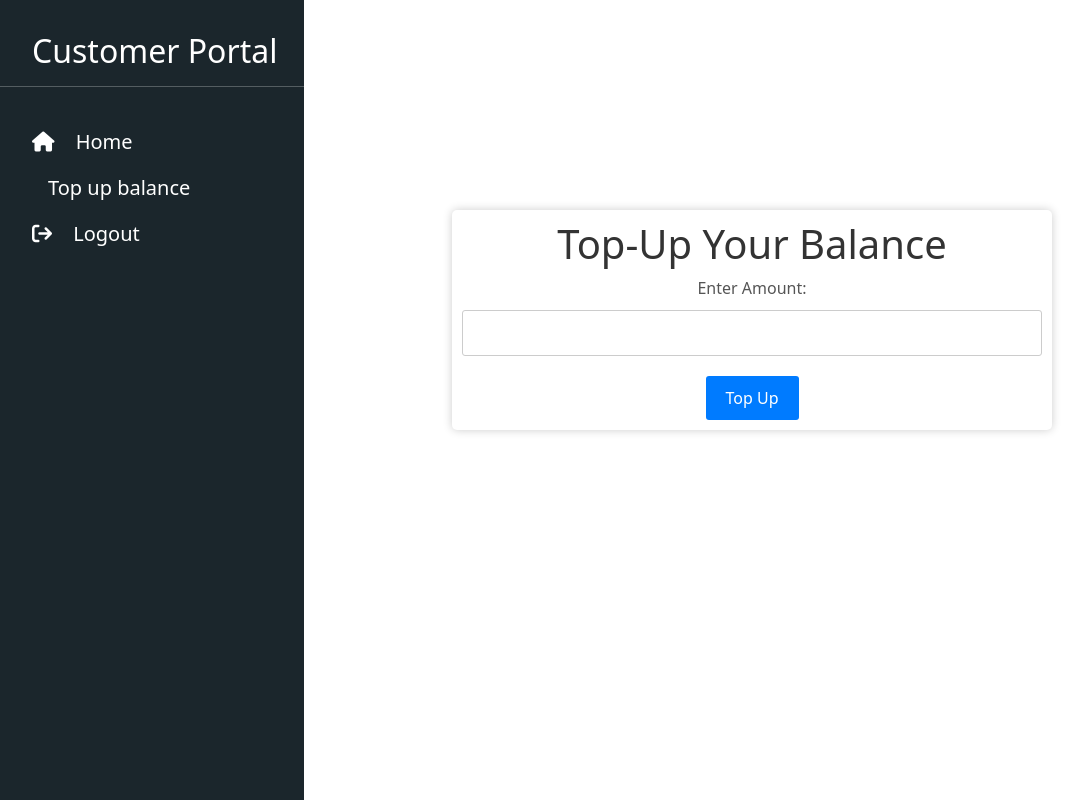
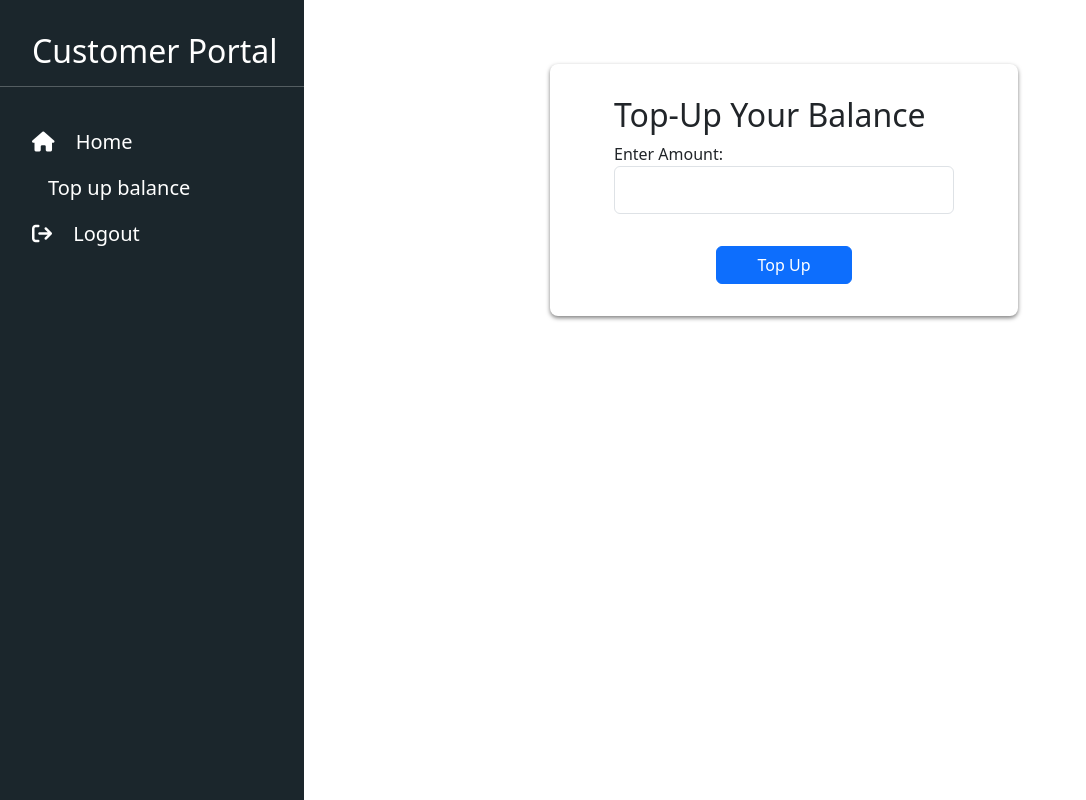
Before and after one commit to LukeMacdonald/scooter-share, a Flask app: template agent/web/templates/customer/pages/top-up-balance.html in a window 1280 px wide. Shown: the whole page, without its empty margins (16-1102 px from the left). Run offline with Flask 3, Linux system fonts and the light colour scheme; the template is opened without the code that fills it, so the values that code supplies are empty; some libraries are stand-ins or nearby versions.

Commit message:
updated css files for customer and engineer menus

```diff
--- a/agent/web/static/css/styles.css
+++ b/agent/web/static/css/customer.css
@@ -1,91 +1,16 @@
-
-.home-section{
-    width: 75%;
-    margin: 2rem auto;
-}
-.login-header{
-    margin: 2rem 0 3rem 0;
-}
-.login-container {
-    display: flex;
-    flex-direction: column;
-    justify-content: center;
-    align-items: center;
-    background-color: rgb(238, 238, 238);
-    border-radius: 5px;
-    height: 100vh;
-}
-.form-container{
-    width: 100%;
-    text-align: center;
-
-}
-.button-custom {
-    width: 60%;
-    height: 3rem;
-    margin: 2rem auto 3rem auto;
-}
-
-.form-control {
-    width: 70%;
-    height: 3rem;
-    margin: 0 auto;
-    margin-bottom: 2rem; /* Add some spacing */
-}
-.error-message{
-    color: red;
-    font-weight:500;
-}
-#gmp-map {
-    height: 80vh;
-}
-.nav-link {
-    text-decoration: none;
-    color: white;
-}
-.nav-link.active {
-    background-color: #1ea3f6; /* Highlight color */
-    color: white; /* Text color */
-    border-radius: 5px 0 0 5px;
-}
-.nav-link.active:hover {
-    background-color: #1ea3f6; /* Highlight color */
-    color: white; /* Text color */
-    border-radius: 5px 0 0 5px;
-}
-.sidebar-container{
-    min-height: 100vh;
-    background-color: #1B262C;
-    color: white;
-    padding-right:0;
-    padding-left:0;
-}
-.sidebar-link-container{
-    margin-left: 2rem;
-    margin-top: 2rem
-}
-.nav-link:hover {
-    background-color: #6baad1; /* Highlight color */
-    color: white; /* Text color */
-    border-radius: 5px 0 0 5px;
-}
-.current-location{
-    margin-top: 1rem;
-}
-
 .center {
     margin: auto;
     width: 100%;
     padding: 10px;
 }
 
-td {
+.custom-td {
     text-align: center;
     padding-right: 20px;
     padding-bottom: 10px;
 }
 
-th {
+.custom-th {
     text-align: center;
     padding-right: 20px;
 }
@@ -97,7 +22,7 @@ th {
     border-radius: 15px;
     padding: 5px;
     width: 98%;
-    box-shadow: 5px 5px 10px rgba(0, 0, 0, 0.3);
+    box-shadow: 0 2px 4px rgba(0, 0, 0, 0.5);
 }
 
 .container {
@@ -164,3 +89,40 @@ th {
 .submit-button:hover {
     background-color: #0056b3;
 }
+
+.custom-input{
+    width: 100%;
+    height: 3rem;
+    margin-bottom: 2rem;
+}
+.back{
+    text-decoration: none;
+
+}
+
+.booking-body {
+    font-family: Arial, sans-serif;
+}
+
+.booking-h2 {
+    text-align: center;
+    color: #333;
+    margin-top: 2rem;
+}
+
+.booking-form {
+    width: 50%;
+    margin: 5rem auto;
+    background-color: #fff;
+    padding: 2rem 4rem;
+    border-radius: 8px;
+    box-shadow: 0 2px 4px rgba(0, 0, 0, 0.5);
+}
+.top-up{
+    margin: 2rem auto;
+    width: 50%;
+    padding: 2rem 4rem;
+    border-radius: 8px;
+    box-shadow: 0 2px 4px rgba(0, 0, 0, 0.5);
+    background-color: #fff;
+}
--- /dev/null
+++ b/agent/web/static/css/engineer.css
@@ -0,0 +1,6 @@
+#gmp-map {
+    height: 80vh;
+}
+.current-location{
+    margin-top: 1rem;
+}
--- a/agent/web/templates/customer/base.html
+++ b/agent/web/templates/customer/base.html
@@ -10,7 +10,8 @@
     <script src="https://cdn.jsdelivr.net/npm/@popperjs/core@2.9.2/dist/umd/popper.min.js" integrity="sha384-IQsoLXl5PILFhosVNubq5LC7Qb9DXgDA9i+tQ8Zj3iwWAwPtgFTxbJ8NT4GN1R8p" crossorigin="anonymous"></script>
     <script src="https://cdn.jsdelivr.net/npm/bootstrap@5.0.2/dist/js/bootstrap.min.js" integrity="sha384-cVKIPhGWiC2Al4u+LWgxfKTRIcfu0JTxR+EQDz/bgldoEyl4H0zUF0QKbrJ0EcQF" crossorigin="anonymous">
     </script>
-    <link rel="stylesheet" type="text/css" href="{{ url_for('static', filename='css/styles.css') }}">
+    <link rel="stylesheet" type="text/css" href="{{ url_for('static', filename='css/main.css') }}">
+    <link rel="stylesheet" type="text/css" href="{{ url_for('static', filename='css/customer.css') }}">
 </head>
 <body>
     <div class="container-fluid">
--- a/agent/web/templates/customer/pages/top-up-balance.html
+++ b/agent/web/templates/customer/pages/top-up-balance.html
@@ -5,65 +5,16 @@
 {% block title %}Home{% endblock %}
 
 {% block content %}
-<html>
-<head>
-    <title>Balance Top-Up</title>
-    <style>
-        .container {
-            max-width: 600px;
-            margin: 0 auto;
-            background-color: #fff;
-            border-radius: 5px;
-            box-shadow: 0px 0px 10px rgba(0, 0, 0, 0.2);
-            position: absolute;
-            top: 40%;
-            left: 60%;
-            transform: translate(-50%, -50%);
-            padding: 10px;
-        }
-        h1 {
-            text-align: center;
-            color: #333;
-        }
-        form {
-            text-align: center;
-        }
-        label {
-            display: block;
-            margin-bottom: 10px;
-            color: #555;
-        }
-        input[type="number"] {
-            width: 100%;
-            padding: 10px;
-            margin-bottom: 20px;
-            border: 1px solid #ccc;
-            border-radius: 3px;
-            font-size: 16px;
-        }
-        input[type="submit"] {
-            background-color: #007bff;
-            color: #fff;
-            border: none;
-            border-radius: 3px;
-            padding: 10px 20px;
-            font-size: 16px;
-            cursor: pointer;
-        }
-        input[type="submit"]:hover {
-            background-color: #0056b3;
-        }
-    </style>
-</head>
-<body>
-    <div class="container">
-        <h1>Top-Up Your Balance</h1>
-
+    <div class="top-up">
+        <h2>Top-Up Your Balance</h2>
         <form method="POST" action="{{ url_for('user.top_up_balance') }}" onsubmit="return validateForm()">
-            <label for="amount">Enter Amount:</label>
-            <input type="number" id="amount" name="amount" min="0.01" step="0.01" required>
-
-            <input type="submit" value="Top Up">
+            <div class="form-group">
+                <label for="amount">Enter Amount:</label>
+                <input class="form-control custom-input" type="number" id="amount" name="amount" min="0.01" step="0.01" required>
+            </div>
+            <div style="text-align:center">
+            <input type="submit" class="btn btn-primary" value="Top Up" style="width:40%">
+            </div>
         </form>
     </div>
     <script>
@@ -79,6 +30,4 @@
             return true;
         }
     </script>
-</body>
-</html>
 {% endblock %}
--- a/agent/web/templates/engineer/base.html
+++ b/agent/web/templates/engineer/base.html
@@ -10,7 +10,8 @@
     <script src="https://cdn.jsdelivr.net/npm/@popperjs/core@2.9.2/dist/umd/popper.min.js" integrity="sha384-IQsoLXl5PILFhosVNubq5LC7Qb9DXgDA9i+tQ8Zj3iwWAwPtgFTxbJ8NT4GN1R8p" crossorigin="anonymous"></script>
     <script src="https://cdn.jsdelivr.net/npm/bootstrap@5.0.2/dist/js/bootstrap.min.js" integrity="sha384-cVKIPhGWiC2Al4u+LWgxfKTRIcfu0JTxR+EQDz/bgldoEyl4H0zUF0QKbrJ0EcQF" crossorigin="anonymous">
     </script>
-    <link rel="stylesheet" type="text/css" href="{{ url_for('static', filename='css/styles.css') }}">
+    <link rel="stylesheet" type="text/css" href="{{ url_for('static', filename='css/main.css') }}">
+    <link rel="stylesheet" type="text/css" href="{{ url_for('static', filename='css/engineer.css') }}">
 </head>
 <body>
     <div class="container-fluid">
--- a/agent/web/templates/login.html
+++ b/agent/web/templates/login.html
@@ -5,7 +5,7 @@
         <meta name="viewport" content="width=device-width, initial-scale=1.0">
         <link href="{{ url_for('static', filename='bootstrap/bootstrap.min.css') }}" rel="stylesheet" media="screen">
         <script src="{{ url_for('static', filename='bootstrap/bootstrap.min.js') }}" charset="utf-8"></script>
-        <link rel="stylesheet" type="text/css" href="{{ url_for('static', filename='css/styles.css') }}">
+        <link rel="stylesheet" type="text/css" href="{{ url_for('static', filename='css/main.css') }}">
         <title>Login</title>
     </head>
     <body style="background-color: #222831">
@@ -18,10 +18,10 @@
                     <h1 class="display-4 login-header">Welcome Back</h1>
                     <form method="POST" action="{{ url_for('user.login_post') }}">
                         <div class="form-group">
-                            <input class="form-control" id="email" name="email" placeholder="Email Address" value="" required>
+                            <input class="form-control login-form-control " id="email" name="email" placeholder="Email Address" value="" required>
                         </div>
                         <div class="form-group">
-                            <input class="form-control" id="password" name="password" type="password" placeholder="Enter Password" value="" required>
+                            <input class="form-control login-form-control " id="password" name="password" type="password" placeholder="Enter Password" value="" required>
                         </div>
                         {% with error_message = get_flashed_messages(category_filter=['login_error']) %}
                             {% if error_message %}
--- a/master/database/models.py
+++ b/master/database/models.py
@@ -5,9 +5,9 @@ This module defines SQLAlchemy models representing various entities in the syste
 such as users, scooters, bookings, repairs, and user balances.
 
 """
+from enum import Enum
 from sqlalchemy.orm import relationship
 from passlib.hash import sha256_crypt
-from enum import Enum
 from master.database.database_manager import db
 
 class UserType(Enum):
```
Also changed, not shown: agent/web/static/css/main.css (added, +65 -0 lines), agent/web/templates/customer/pages/home.html (+22 -22 lines), agent/web/templates/customer/pages/make-booking.html (+26 -85 lines), agent/web/templates/register.html (+8 -8 lines), token.json (+1 -1 lines).
